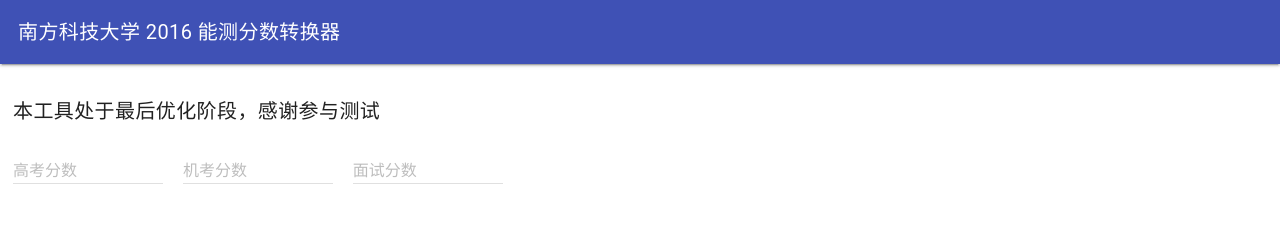
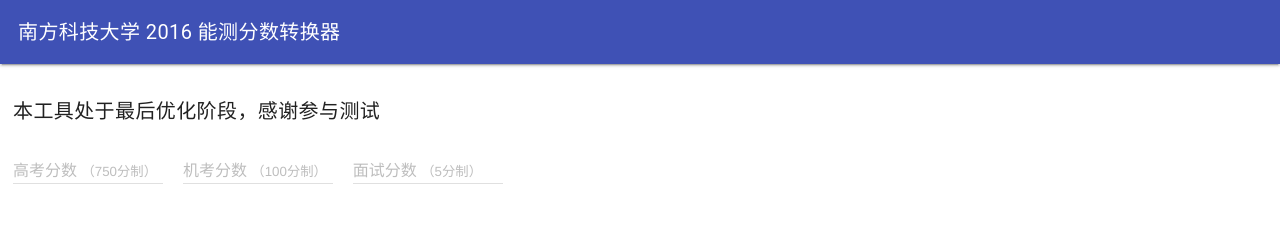
Before and after one commit to ziqin/sustc-calc, a plain HTML site: page index.html in a window 1280 px wide. Shown: the top 225 px of the page. Drawn offline with Linux system fonts and the light colour scheme.

Commit message:
limit the range of input; update immediately

```diff
--- a/index.html
+++ b/index.html
@@ -24,16 +24,16 @@
             <div class="page-content">
                 <h5>本工具处于最后优化阶段，感谢参与测试</h5>
                 <div class="mdl-textfield mdl-js-textfield mdl-textfield--floating-label">
-                    <input class="mdl-textfield__input" type="number" id="ncee" data-bind="value: ncee" />
-                    <label class="mdl-textfield__label" for="ncee">高考分数</label>
+                    <input class="mdl-textfield__input" type="text" id="ncee" data-bind="textInput: ncee" pattern="\d|[1-9]\d|[1-6]\d\d|7[0-4]\d|750|\d\.\d{0,}|[1-9]\d\.\d{0,}|[1-6]\d\d\.\d{0,}|7[0-4]\d\.\d{0,}|750.0{0,}" />
+                    <label class="mdl-textfield__label" for="ncee">高考分数 <small>（750分制）</small></label>
                 </div>
                 <div class="mdl-textfield mdl-js-textfield mdl-textfield--floating-label">
-                    <input class="mdl-textfield__input" type="number" id="cbt" data-bind="value: cbt" />
-                    <label class="mdl-textfield__label" for="cbt">机考分数</label>
+                    <input class="mdl-textfield__input" type="text" id="cbt" data-bind="textInput: cbt" pattern="\d|[1-9]\d|100" />
+                    <label class="mdl-textfield__label" for="cbt">机考分数 <small>（100分制）</small></label>
                 </div>
                 <div class="mdl-textfield mdl-js-textfield mdl-textfield--floating-label">
-                    <input class="mdl-textfield__input" type="number" id="inv" data-bind="value: inv" />
-                    <label class="mdl-textfield__label" for="inv">面试分数</label>
+                    <input class="mdl-textfield__input" type="text" id="inv" data-bind="textInput: inv" pattern="[0-5]|5.0{0,}|[0-4]\.\d{0,}" />
+                    <label class="mdl-textfield__label" for="inv">面试分数 <small>（5分制）</small></label>
                 </div>
                 <div>
                     <h4>学业水平测试</h4>
```
